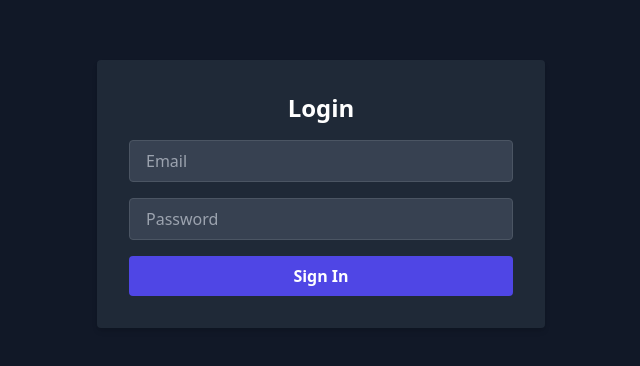
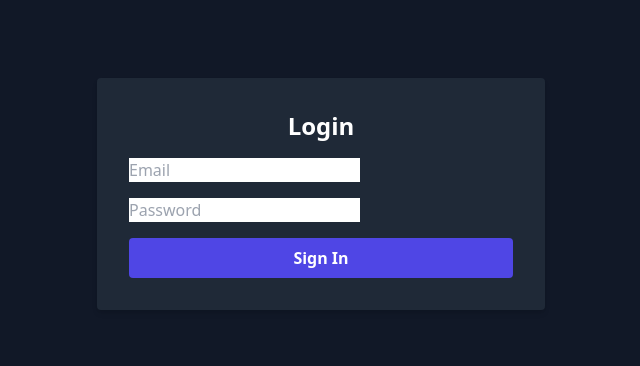
Before and after one commit to finnmcsherry21/rentright-app, a Next.js app: page /login in a window 1280 px wide. Shown: the part 206-572 px from the top of the page, without its empty margins (319-959 px from the left). Built offline with nearby package versions, Linux system fonts and the light colour scheme.

Commit message:
Fix email input to show text

```diff
--- a/pages/login.tsx
+++ b/pages/login.tsx
@@ -19,21 +19,23 @@ export default function Login() {
 
         {/* Email */}
         <input
-          type="email"
-          placeholder="Email"
+         type="email"             // ✅ allows normal text
+         placeholder="Email"
           value={email}
           onChange={(e) => setEmail(e.target.value)}
-          className="w-full px-4 py-2 bg-gray-700 border border-gray-600 rounded focus:outline-none focus:ring-2 focus:ring-indigo-500"
+          className="..."
         />
+
 
         {/* Password */}
         <input
-          type="password"
+          type="password"          // ✅ hides text as dots
           placeholder="Password"
           value={password}
           onChange={(e) => setPassword(e.target.value)}
-          className="w-full px-4 py-2 bg-gray-700 border border-gray-600 rounded focus:outline-none focus:ring-2 focus:ring-indigo-500"
-        />
+          className="..."
+/>
+
 
         <button
           type="submit"
```
